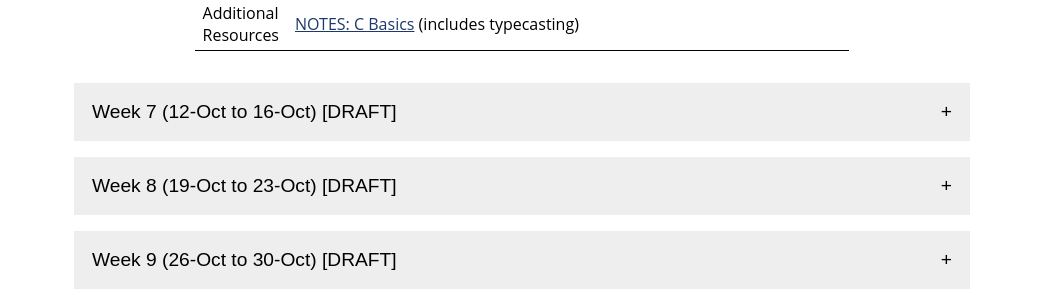
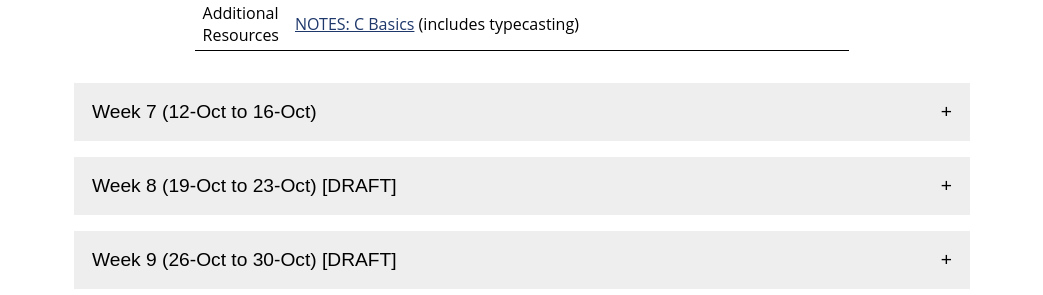
Before and after one commit to jhu-ip/cs220-f26, a Jekyll site: the page built from material.md, in a window 1280 px wide. Shown: the part 921-1216 px from the top of the page, without its empty margins (118-1161 px from the left). Built offline with Jekyll 4.4.1, drawn with Linux system fonts in a browser that asks for light colours.

Commit message:
added week7

```diff
--- a/material.md
+++ b/material.md
@@ -314,7 +314,7 @@ the materials for that week. Note that all weeks will be marked as "[DRAFT]" and
 </table>
 </div>
 
-<button type="button" id="week_7_toggle" class="week_control_button">Week 7 (12-Oct to 16-Oct) [DRAFT]</button>
+<button type="button" id="week_7_toggle" class="week_control_button">Week 7 (12-Oct to 16-Oct)</button>
 <div id="week_7" class="collapsible">
 <table>
   <thead>
```
